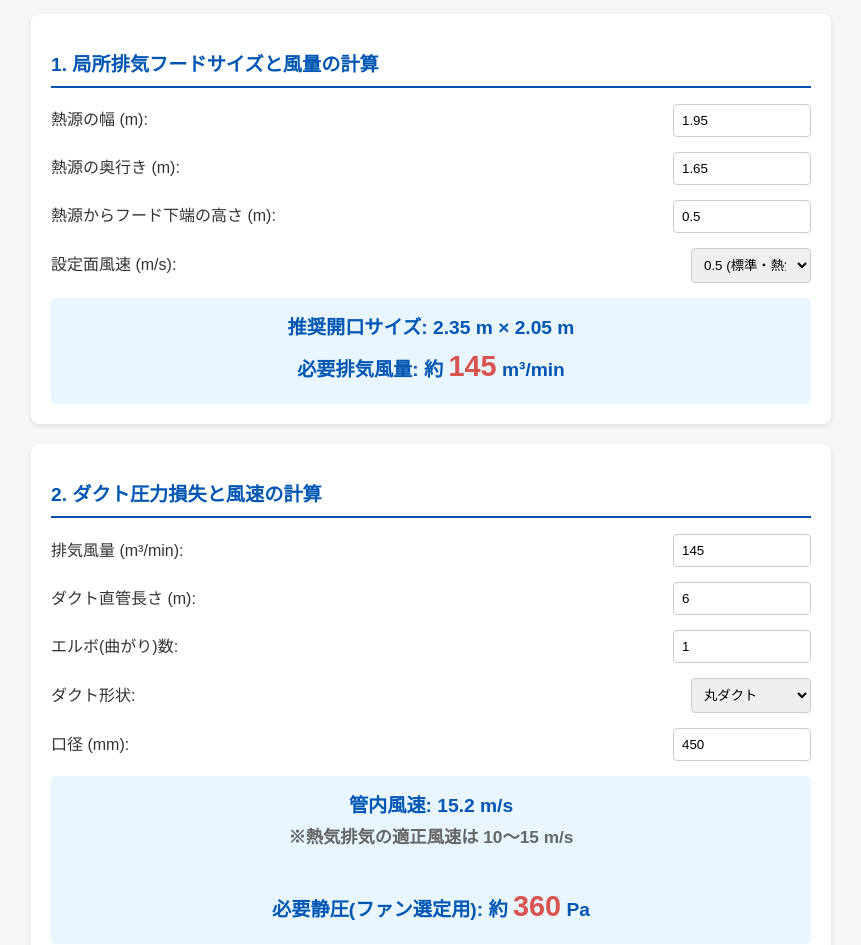
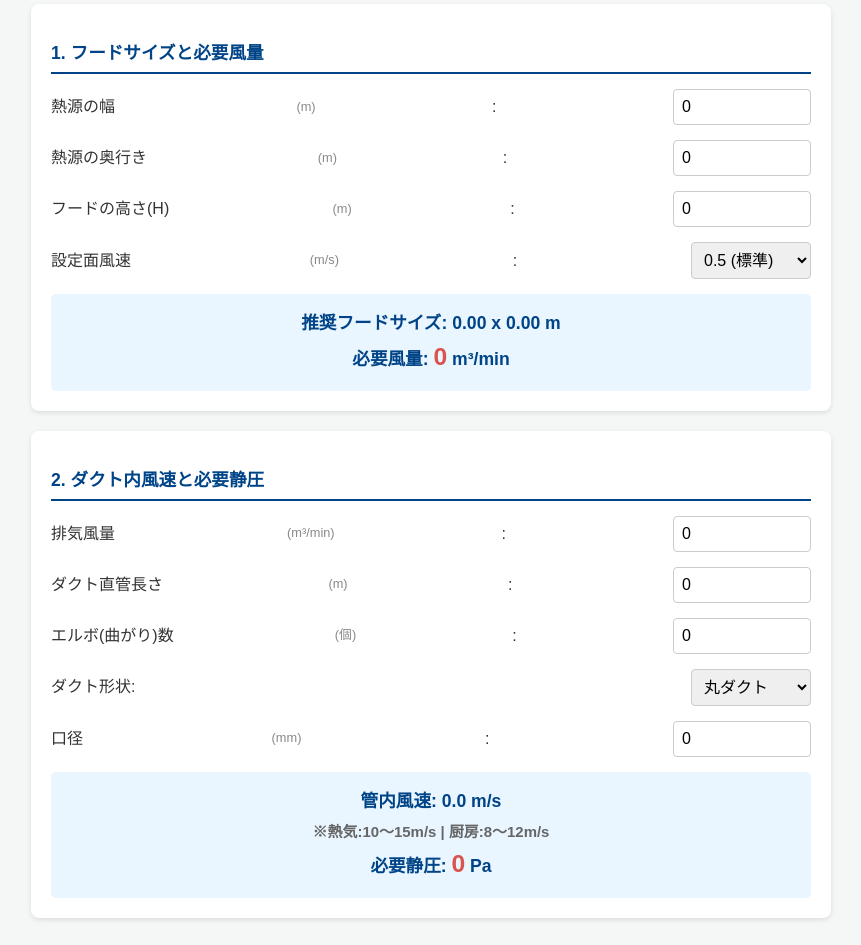
Before and after one commit to nps0403/simulation, a plain HTML site: page index.html in a window 1280 px wide. Shown: the part 108-1053 px from the top of the page, without its empty margins (209-1070 px from the left). Drawn offline with Linux system fonts and the light colour scheme.

Commit message:
Add files via upload

```diff
--- a/index.html
+++ b/index.html
@@ -3,51 +3,53 @@
 <head>
     <meta charset="UTF-8">
     <meta name="viewport" content="width=device-width, initial-scale=1.0">
-    <title>排気設備設計シミュレーター</title>
+    <title>NPS Duct Scale</title>
 
     <link rel="manifest" href="manifest.json">
-    <meta name="theme-color" content="#0056b3">
+    <meta name="theme-color" content="#004488">
     <link rel="apple-touch-icon" href="icon.png">
 
     <style>
         body { font-family: sans-serif; background-color: #f4f7f6; color: #333; line-height: 1.6; padding: 20px; }
         .container { max-width: 800px; margin: auto; }
         .card { background: #fff; padding: 20px; border-radius: 8px; box-shadow: 0 2px 5px rgba(0,0,0,0.1); margin-bottom: 20px; }
-        h2 { color: #0056b3; border-bottom: 2px solid #0056b3; padding-bottom: 5px; font-size: 1.2rem; }
+        h1 { color: #004488; text-align: center; font-size: 1.5rem; margin-bottom: 30px; }
+        h2 { color: #004488; border-bottom: 2px solid #004488; padding-bottom: 5px; font-size: 1.1rem; }
         .input-group { margin-bottom: 15px; display: flex; align-items: center; justify-content: space-between;}
-        input[type="number"], select { padding: 8px; width: 120px; border: 1px solid #ccc; border-radius: 4px; }
-        .result-box { background: #e9f5ff; padding: 15px; border-radius: 5px; text-align: center; font-weight: bold; font-size: 1.2rem; color: #0056b3;}
-        .note { font-size: 0.9em; color: #666; }
+        input[type="number"], select { padding: 8px; width: 120px; border: 1px solid #ccc; border-radius: 4px; font-size: 1rem; }
+        .result-box { background: #e9f5ff; padding: 15px; border-radius: 5px; text-align: center; font-weight: bold; font-size: 1.1rem; color: #004488;}
+        .note { font-size: 0.85em; color: #666; display: block; margin-top: 5px; }
+        .unit { font-size: 0.8em; color: #888; margin-left: 5px; }
     </style>
 </head>
 <body>
 
 <div class="container">
-    <h1>排気設備シミュレーター</h1>
+    <h1>NPS DUCT SCALE</h1>
 
     <div class="card">
-        <h2>1. 局所排気フードサイズと風量の計算</h2>
-        <div class="input-group">熱源の幅 (m): <input type="number" id="hood-w" value="1.95" step="0.01" oninput="calcHood()"></div>
-        <div class="input-group">熱源の奥行き (m): <input type="number" id="hood-d" value="1.65" step="0.01" oninput="calcHood()"></div>
-        <div class="input-group">熱源からフード下端の高さ (m): <input type="number" id="hood-h" value="0.5" step="0.1" oninput="calcHood()"></div>
-        <div class="input-group">設定面風速 (m/s):
+        <h2>1. フードサイズと必要風量</h2>
+        <div class="input-group">熱源の幅 <span class="unit">(m)</span>: <input type="number" id="hood-w" value="0" step="0.01" oninput="calcHood()"></div>
+        <div class="input-group">熱源の奥行き <span class="unit">(m)</span>: <input type="number" id="hood-d" value="0" step="0.01" oninput="calcHood()"></div>
+        <div class="input-group">フードの高さ(H) <span class="unit">(m)</span>: <input type="number" id="hood-h" value="0" step="0.1" oninput="calcHood()"></div>
+        <div class="input-group">設定面風速 <span class="unit">(m/s)</span>:
             <select id="hood-v" onchange="calcHood()">
                 <option value="0.3">0.3 (弱)</option>
-                <option value="0.5" selected>0.5 (標準・熱気)</option>
+                <option value="0.5" selected>0.5 (標準)</option>
                 <option value="0.8">0.8 (強)</option>
             </select>
         </div>
         <div class="result-box">
-            推奨開口サイズ: <span id="res-hood-size">---</span><br>
-            必要排気風量: 約 <span id="res-hood-q" style="font-size: 1.5em; color: #d9534f;">---</span> m&sup3;/min
+            推奨フードサイズ: <span id="res-hood-size">0.00 x 0.00</span> m<br>
+            必要風量: <span id="res-hood-q" style="font-size: 1.4em; color: #d9534f;">0</span> m&sup3;/min
         </div>
     </div>
 
     <div class="card">
-        <h2>2. ダクト圧力損失と風速の計算</h2>
-        <div class="input-group">排気風量 (m&sup3;/min): <input type="number" id="duct-q" value="150" oninput="calcDuct()"></div>
-        <div class="input-group">ダクト直管長さ (m): <input type="number" id="duct-l" value="6" oninput="calcDuct()"></div>
-        <div class="input-group">エルボ(曲がり)数: <input type="number" id="duct-elb" value="1" oninput="calcDuct()"></div>
+        <h2>2. ダクト内風速と必要静圧</h2>
+        <div class="input-group">排気風量 <span class="unit">(m&sup3;/min)</span>: <input type="number" id="duct-q" value="0" oninput="calcDuct()"></div>
+        <div class="input-group">ダクト直管長さ <span class="unit">(m)</span>: <input type="number" id="duct-l" value="0" oninput="calcDuct()"></div>
+        <div class="input-group">エルボ(曲がり)数 <span class="unit">(個)</span>: <input type="number" id="duct-elb" value="0" oninput="calcDuct()"></div>
 
         <div class="input-group">
             ダクト形状:
@@ -58,108 +60,95 @@
         </div>
 
         <div id="round-inputs">
-            <div class="input-group">口径 (mm): <input type="number" id="duct-dia" value="450" step="10" oninput="calcDuct()"></div>
+            <div class="input-group">口径 <span class="unit">(mm)</span>: <input type="number" id="duct-dia" value="0" step="10" oninput="calcDuct()"></div>
         </div>
 
         <div id="square-inputs" style="display:none;">
-            <div class="input-group">幅 (mm): <input type="number" id="duct-sw" value="500" step="10" oninput="calcDuct()"></div>
-            <div class="input-group">高さ (mm): <input type="number" id="duct-sh" value="400" step="10" oninput="calcDuct()"></div>
+            <div class="input-group">幅 <span class="unit">(mm)</span>: <input type="number" id="duct-sw" value="0" step="10" oninput="calcDuct()"></div>
+            <div class="input-group">高さ <span class="unit">(mm)</span>: <input type="number" id="duct-sh" value="0" step="10" oninput="calcDuct()"></div>
         </div>
 
         <div class="result-box">
-            管内風速: <span id="res-vel">---</span> m/s <br>
-            <span class="note">※熱気排気の適正風速は 10〜15 m/s</span><br><br>
-            必要静圧(ファン選定用): 約 <span id="res-pa" style="font-size: 1.5em; color: #d9534f;">---</span> Pa
+            管内風速: <span id="res-vel">0.0</span> m/s
+            <span class="note">※熱気:10〜15m/s | 厨房:8〜12m/s</span>
+            必要静圧: <span id="res-pa" style="font-size: 1.4em; color: #d9534f;">0</span> Pa
         </div>
     </div>
 </div>
 
 <script>
-    // 起動時に初回計算を実行
-    window.onload = function() {
-        calcHood();
-        calcDuct();
-    };
-
     function calcHood() {
-        let w = parseFloat(document.getElementById('hood-w').value);
-        let d = parseFloat(document.getElementById('hood-d').value);
-        let h = parseFloat(document.getElementById('hood-h').value);
-        let v = parseFloat(document.getElementById('hood-v').value);
-
-        if(!w || !d || !h) return;
+        let w = parseFloat(document.getElementById('hood-w').value) || 0;
+        let d = parseFloat(document.getElementById('hood-d').value) || 0;
+        let h = parseFloat(document.getElementById('hood-h').value) || 0;
+        let v = parseFloat(document.getElementById('hood-v').value) || 0;
 
         let overhang = h * 0.4;
         let hoodW = w + (overhang * 2);
         let hoodD = d + (overhang * 2);
         let area = hoodW * hoodD;
-        let q_hour = area * v * 3600;
-        let q_min = q_hour / 60;
+        let q_min = (area * v * 3600) / 60;
 
-        document.getElementById('res-hood-size').innerText = hoodW.toFixed(2) + " m × " + hoodD.toFixed(2) + " m";
-        document.getElementById('res-hood-q').innerText = q_min.toFixed(0);
-        // ダクト計算の風量にも反映させる（連動）
-        document.getElementById('duct-q').value = q_min.toFixed(0);
+        document.getElementById('res-hood-size').innerText = hoodW.toFixed(2) + " x " + hoodD.toFixed(2);
+        document.getElementById('res-hood-q').innerText = Math.round(q_min);
+
+        // 風量を下の計算にも自動反映
+        document.getElementById('duct-q').value = Math.round(q_min);
         calcDuct();
     }
 
     function toggleDuctType() {
         let type = document.getElementById('duct-type').value;
+        document.getElementById('round-inputs').style.display = (type === 'round') ? 'block' : 'none';
+        document.getElementById('square-inputs').style.display = (type === 'square') ? 'block' : 'none';
+    }
+
+    function calcDuct() {
+        let q_min = parseFloat(document.getElementById('duct-q').value) || 0;
+        let length = parseFloat(document.getElementById('duct-l').value) || 0;
+        let elb = parseFloat(document.getElementById('duct-elb').value) || 0;
+        let type = document.getElementById('duct-type').value;
+
+        let area_m2 = 0, de_m = 0;
+
         if(type === 'round') {
-            document.getElementById('round-inputs').style.display = 'block';
-            document.getElementById('square-inputs').style.display = 'none';
+            let dia = parseFloat(document.getElementById('duct-dia').value) || 0;
+            if(dia > 0) {
+                de_m = dia / 1000;
+                area_m2 = Math.PI * Math.pow(de_m / 2, 2);
+            }
         } else {
-            document.getElementById('round-inputs').style.display = 'none';
-            document.getElementById('square-inputs').style.display = 'block';
+            let sw = parseFloat(document.getElementById('duct-sw').value) || 0;
+            let sh = parseFloat(document.getElementById('duct-sh').value) || 0;
+            if(sw > 0 && sh > 0) {
+                sw /= 1000; sh /= 1000;
+                area_m2 = sw * sh;
+                de_m = (2 * sw * sh) / (sw + sh);
             }
         }
 
-    function calcDuct() {
-        let q_min = parseFloat(document.getElementById('duct-q').value);
-        let length = parseFloat(document.getElementById('duct-l').value);
-        let elb = parseFloat(document.getElementById('duct-elb').value);
-        let type = document.getElementById('duct-type').value;
-
-        if(!q_min) return;
-
-        let area_m2, de_m;
-
-        if(type === 'round') {
-            let dia = parseFloat(document.getElementById('duct-dia').value);
-            if(!dia) return;
-            de_m = dia / 1000;
-            area_m2 = Math.PI * Math.pow(de_m / 2, 2);
-        } else {
-            let sw = parseFloat(document.getElementById('duct-sw').value) / 1000;
-            let sh = parseFloat(document.getElementById('duct-sh').value) / 1000;
-            if(!sw || !sh) return;
-            area_m2 = sw * sh;
-            de_m = (2 * sw * sh) / (sw + sh);
-        }
-
-        let q_sec = q_min / 60;
-        let vel = q_sec / area_m2;
+        let vel = (area_m2 > 0) ? (q_min / 60) / area_m2 : 0;
         document.getElementById('res-vel').innerText = vel.toFixed(1);
 
+        if(vel > 0 && de_m > 0) {
             let pd = 0.5 * 1.2 * Math.pow(vel, 2);
             let pipeLoss = 0.02 * (length / de_m) * pd;
             let elbLoss = elb * 0.4 * pd;
-        let extraLoss = 1.5 * pd;
+            let totalPa = (pipeLoss + elbLoss + (1.5 * pd)) * 1.2;
+            document.getElementById('res-pa').innerText = Math.round(totalPa);
+        } else {
+            document.getElementById('res-pa').innerText = "0";
+        }
+    }
 
-        let totalPa = (pipeLoss + elbLoss + extraLoss) * 1.2;
-
-        document.getElementById('res-pa').innerText = totalPa.toFixed(0);
-    }
+    // 初回計算
+    window.onload = function() { calcHood(); };
 </script>
 
 <script>
     if ('serviceWorker' in navigator) {
         window.addEventListener('load', function() {
-            navigator.serviceWorker.register('sw.js').then(function(registration) {
-                console.log('ServiceWorker registration successful');
-            }, function(err) {
-                console.log('ServiceWorker registration failed: ', err);
-            });
+            navigator.serviceWorker.register('sw.js');
         });
     }
 </script>
```
Lines whose indentation alone changed are shown as unchanged.
